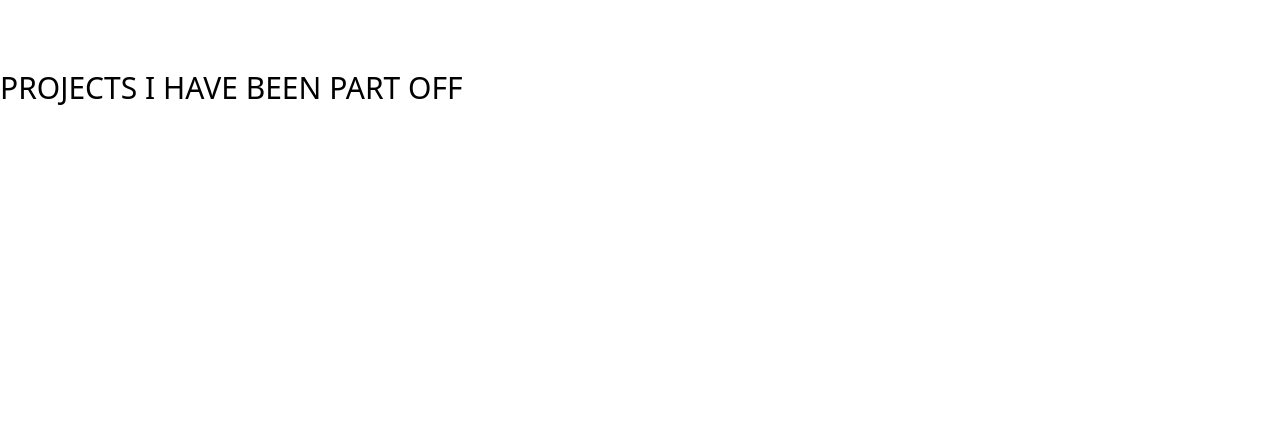
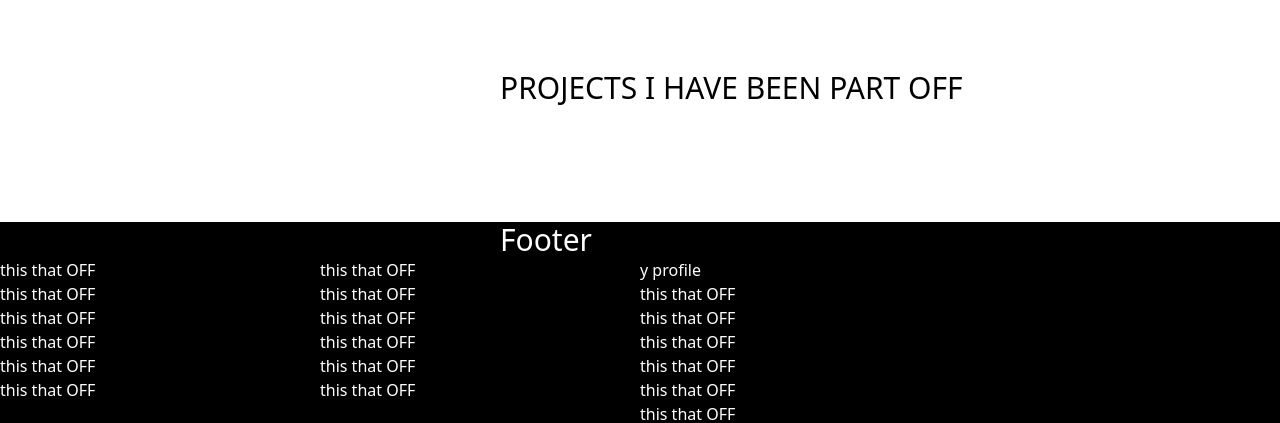
Before and after one commit to masete/profile-site, a React (Create React App) app: page / in a window 1280 px wide. Shown: the part 570-993 px from the top of the page. Before the commit the page ends 800 px from the top, so only its background shows below. Built offline with nearby package versions, Linux system fonts and the light colour scheme.

Commit message:
feat: worked on footer links

```diff
--- a/src/components/Footer.js
+++ b/src/components/Footer.js
@@ -2,7 +2,53 @@ import React from 'react'
 
 const Footer = () => {
   return (
-    <div>Footer</div>
+    <>
+        <div className='bg-black/100 w-full absolute top-[99%]'>
+          <div className='text-white'>
+            <h1 className='text-3xl text-justify pl-[500px] text-bold'>Footer</h1>
+            <div className='flex flex-wrap'>
+              <div className='w-2/4'>
+                <div className='flex flex-wrap'>
+                   <div className='w-1/2'>
+                    <ul>
+                      <li>this that OFF</li>
+                      <li>this that OFF</li>
+                      <li>this that OFF</li>
+                      <li>this that OFF</li>
+                      <li>this that OFF</li>
+                      <li>this that OFF</li>
+                    </ul>
+                   </div>
+                   <div className='w-1/2'>
+                   <ul>
+                      <li>this that OFF</li>
+                      <li>this that OFF</li>
+                      <li>this that OFF</li>
+                      <li>this that OFF</li>
+                      <li>this that OFF</li>
+                      <li>this that OFF</li>
+                    </ul>
+                   </div>
+                </div>
+
+                {/* <h3>Filler Links</h3> */}
+              </div>
+              <div className='w-2/4'>
+                <h3>y profile</h3>
+                <ul>
+                      <li>this that OFF</li>
+                      <li>this that OFF</li>
+                      <li>this that OFF</li>
+                      <li>this that OFF</li>
+                      <li>this that OFF</li>
+                      <li>this that OFF</li>
+                    </ul>
+              </div>
+            </div>
+          </div>
+        </div>
+
+    </>
   )
 }
 
--- a/src/components/Projects.js
+++ b/src/components/Projects.js
@@ -4,8 +4,8 @@ const Projects = () => {
   return (
     <>
         <div className='absolute top-[80%]'>
-          <div className='content-center'>
-            <h1 className='text-3xl text-justify text-bold'>PROJECTS I HAVE BEEN PART OFF</h1>
+          <div className='pl-[500px]'>
+            <h1 className='text-3xl text-bold'>PROJECTS I HAVE BEEN PART OFF</h1>
           </div>
         </div>
 
--- a/src/pages/LandingPage.js
+++ b/src/pages/LandingPage.js
@@ -1,6 +1,7 @@
 import React from 'react';
 import Header from '../components/Header';
 import Projects from '../components/Projects';
+import Footer from '../components/Footer';
 
 const LandingPage = () => {
   return (
@@ -8,6 +9,7 @@ const LandingPage = () => {
     <div className=''>
         <Header />
         <Projects/>
+        <Footer />
     </div>
     </>
   )
```
